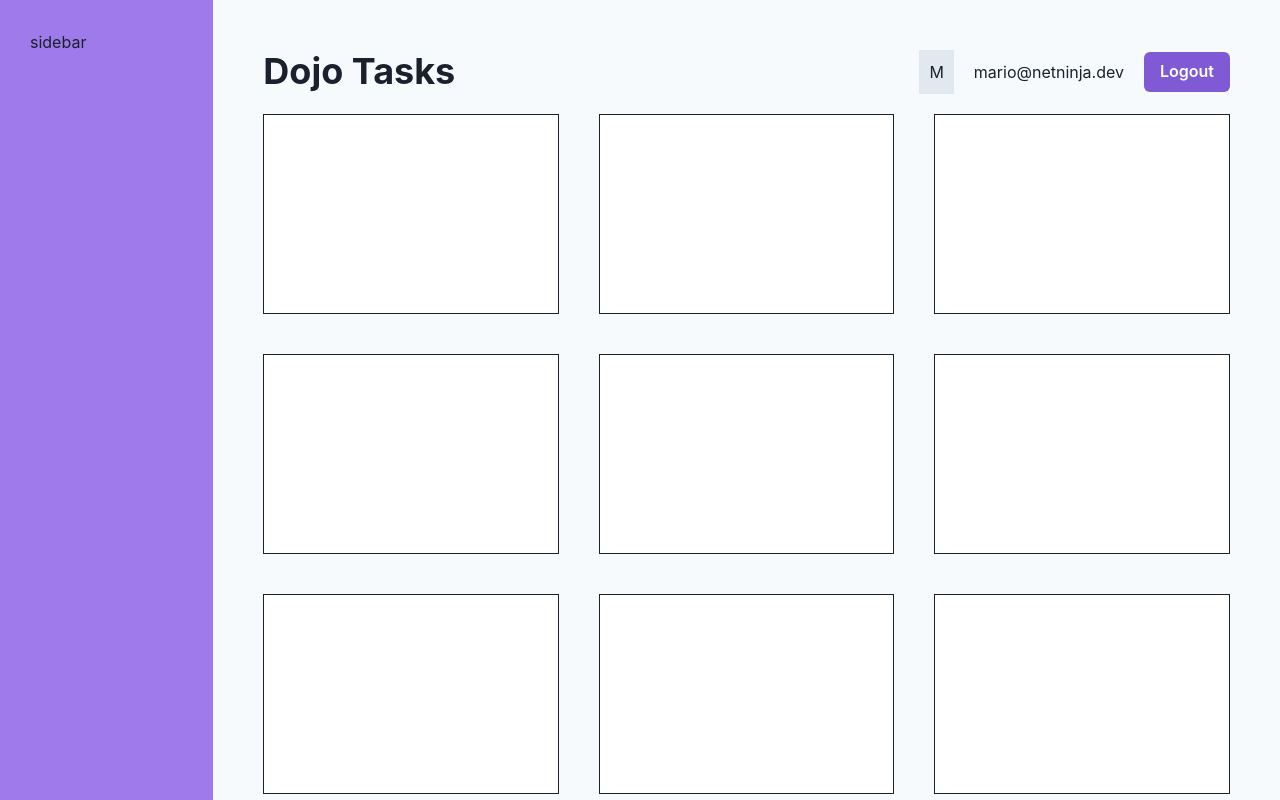
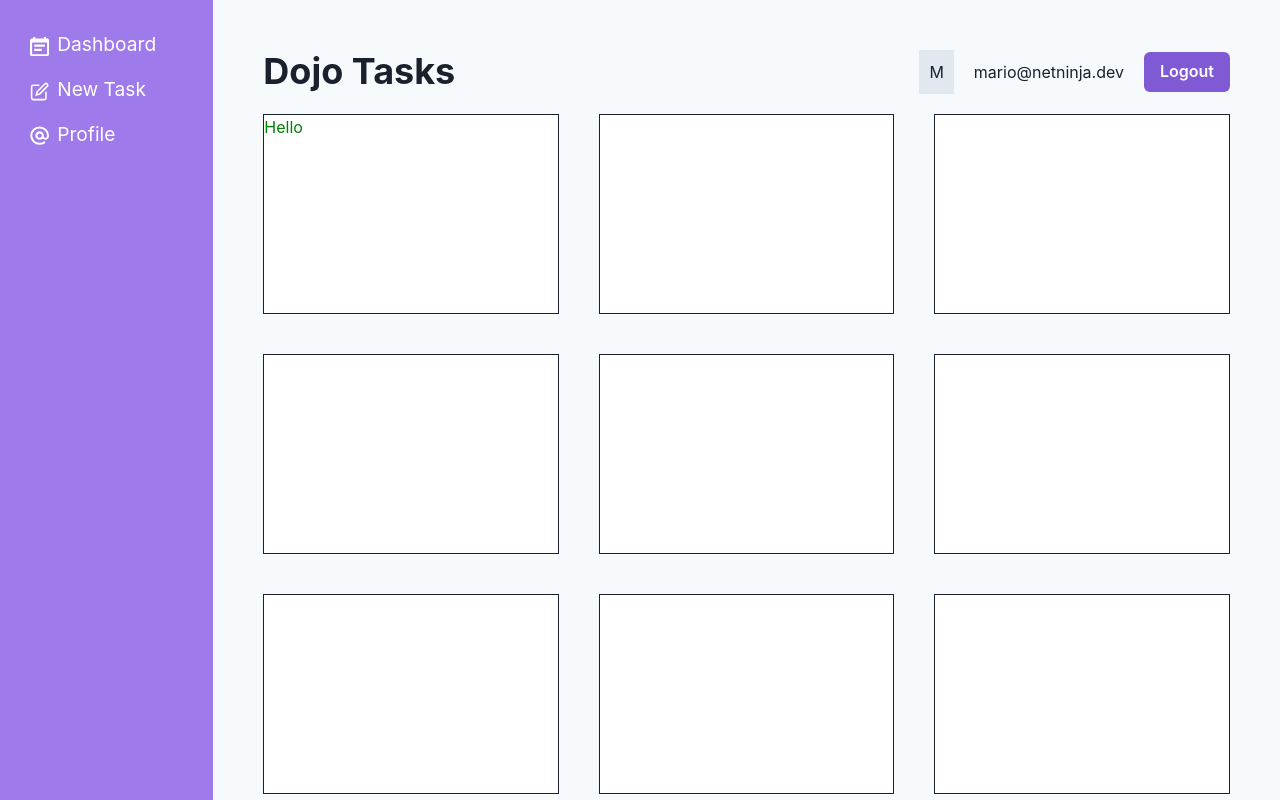
Before and after one commit to rdxdheeraj75/Chakra-UI-Learnings, a React (Vite) app: page / in a window 1280 px wide. Shown: the top 800 px of the page. Built offline with nearby package versions, Linux system fonts and the light colour scheme.

Commit message:
List and List Icon

```diff
--- a/package.json
+++ b/package.json
@@ -9,6 +9,7 @@
     "preview": "vite preview"
   },
   "dependencies": {
+    "@chakra-ui/icons": "^2.0.19",
     "@chakra-ui/react": "^2.6.1",
     "@emotion/react": "^11.11.0",
     "@emotion/styled": "^11.11.0",
--- /dev/null
+++ b/src/components/Sidebar.jsx
@@ -0,0 +1,29 @@
+import { List, ListItem, ListIcon } from "@chakra-ui/react"
+import { CalendarIcon, EditIcon, AtSignIcon } from '@chakra-ui/icons'
+import { NavLink } from "react-router-dom"
+
+
+export default function Sidebar() {
+  return (
+    <List color="white" fontSize="1.2em" spacing={4}>
+      <ListItem>
+        <NavLink to="/">
+          <ListIcon as={CalendarIcon} color="white" />
+          Dashboard
+        </NavLink>
+      </ListItem>
+      <ListItem>
+        <NavLink to="create">
+          <ListIcon as={EditIcon} color="white" />
+          New Task
+        </NavLink>
+      </ListItem>
+      <ListItem>
+        <NavLink to="profile">
+          <ListIcon as={AtSignIcon} color="white" />
+          Profile
+        </NavLink>
+      </ListItem>
+    </List>
+  )
+}
--- a/src/layouts/RootLayout.jsx
+++ b/src/layouts/RootLayout.jsx
@@ -3,6 +3,7 @@ import { Outlet } from "react-router-dom"
 
 // components
 import Navbar from "../components/Navbar"
+import Sidebar from "../components/Sidebar"
 
 export default function RootLayout() {
   return (
@@ -10,18 +11,18 @@ export default function RootLayout() {
       {/* sidebar */}
       <GridItem
         as="aside"
-        colSpan="1"
+        colSpan={{ base: 6, lg: 2, xl: 1 }}
         bg="purple.400"
-        minHeight="100hv"
-        p="30px"
+        minHeight={{ lg: '100vh' }}
+        p={{ base: '20px', lg: '30px' }}
       >
-        <span>sidebar</span>
+      <Sidebar />
       </GridItem>
 
       {/* main content & navbar */}
       <GridItem
         as="main"
-        colSpan="5"
+        colSpan={{ base: 6, lg: 4, xl: 5 }}
         p="40px"
       >
         <Navbar />
--- a/src/pages/Dashboard.jsx
+++ b/src/pages/Dashboard.jsx
@@ -1,10 +1,12 @@
-import { Box, SimpleGrid } from "@chakra-ui/react";
+import { Box, SimpleGrid, Text } from "@chakra-ui/react";
 
 export default function Dashboard() {
 
   return (
     <SimpleGrid p="10px" columns={4} spacing={10} minChildWidth={250}>
-      <Box bg="white" height="200px" border="1px solid"></Box>
+      <Box bg="white" height="200px" border="1px solid">
+        <Text color={{ base: 'pink', md: 'blue', lg: 'green' }}>Hello</Text>
+      </Box>
       <Box bg="white" height="200px" border="1px solid"></Box>
       <Box bg="white" height="200px" border="1px solid"></Box>
       <Box bg="white" height="200px" border="1px solid"></Box>
```
Also changed, not shown: 1 other file (tests, documents, lock files or other folders).
